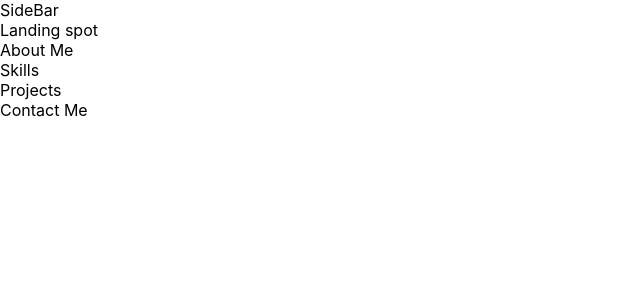
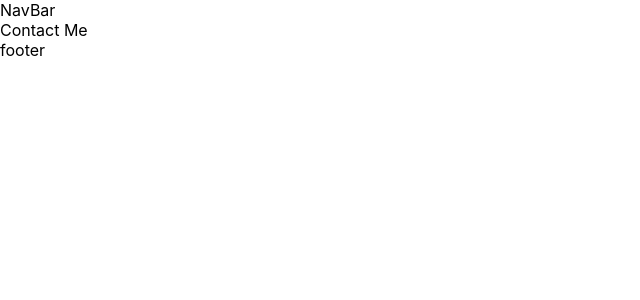
Before and after one commit to rodpoma/rodpoma-portfolio, a React (Create React App) app: page /contact in a window 1280 px wide. Shown: the top 300 px of the page, without its empty margins (0-640 px from the left). Built offline with nearby package versions, Linux system fonts and the light colour scheme.

Commit message:
routes added

```diff
--- a/package.json
+++ b/package.json
@@ -10,6 +10,7 @@
     "react": "^16.13.1",
     "react-bootstrap": "^1.3.0",
     "react-dom": "^16.13.1",
+    "react-router-dom": "^5.2.0",
     "react-scripts": "3.4.3",
     "react-scroll": "^1.8.1"
   },
--- a/src/App.js
+++ b/src/App.js
@@ -1,26 +1,29 @@
 import React from "react";
-import {Container} from "react-bootstrap";
 import AboutMe from "./components/AboutMe.jsx";
 import ContactMe from "./components/ContactMe.jsx";
 import Landing from "./components/Landing.jsx";
-import Nav from "./components/Nav.jsx";
+import NavBar from "./components/NavBar.jsx";
 import Projects from "./components/Projects.jsx";
 import Skills from "./components/Skills.jsx";
+import Footer from "./components/Footer.jsx";
+import {Container} from "react-bootstrap";
+import {BrowserRouter, Route} from "react-router-dom";
 
 import "./App.css";
 
 const App = () => {
   return (
-    <Container>
-      <Nav />
+    <BrowserRouter>
+      <NavBar />
       <Container>
-        <Landing />
-        <AboutMe />
-        <Skills />
-        <Projects />
-        <ContactMe />
+        <Route path="/" exact component={Landing} />
+        <Route path="/about" component={AboutMe} />
+        <Route path="/skills" component={Skills} />
+        <Route path="/projects" component={Projects} />
+        <Route path="/contact" component={ContactMe} />
       </Container>
-    </Container>
+      <Footer />
+    </BrowserRouter>
   );
 };
 
--- /dev/null
+++ b/src/components/Footer.jsx
@@ -0,0 +1,7 @@
+import React from "react";
+
+const Footer = () => {
+  return <div>footer</div>;
+};
+
+export default Footer;
--- a/src/components/Nav.jsx
+++ /dev/null
@@ -1,7 +0,0 @@
-import React from "react";
-
-const Nav = () => {
-  return <div>SideBar</div>;
-};
-
-export default Nav;
--- /dev/null
+++ b/src/components/NavBar.jsx
@@ -0,0 +1,7 @@
+import React from "react";
+
+const NavBar = () => {
+  return <div>NavBar</div>;
+};
+
+export default NavBar;
```
Also changed, not shown: 1 other file (tests, documents, lock files or other folders).
